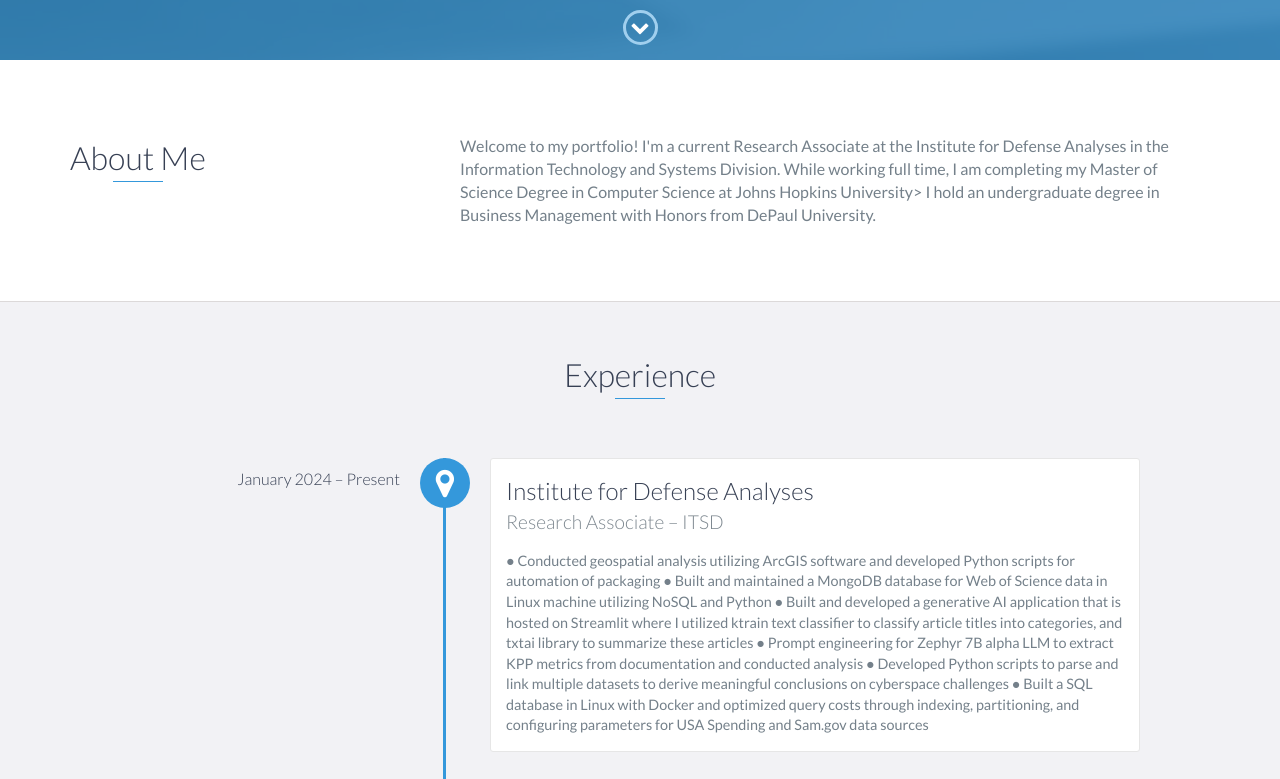
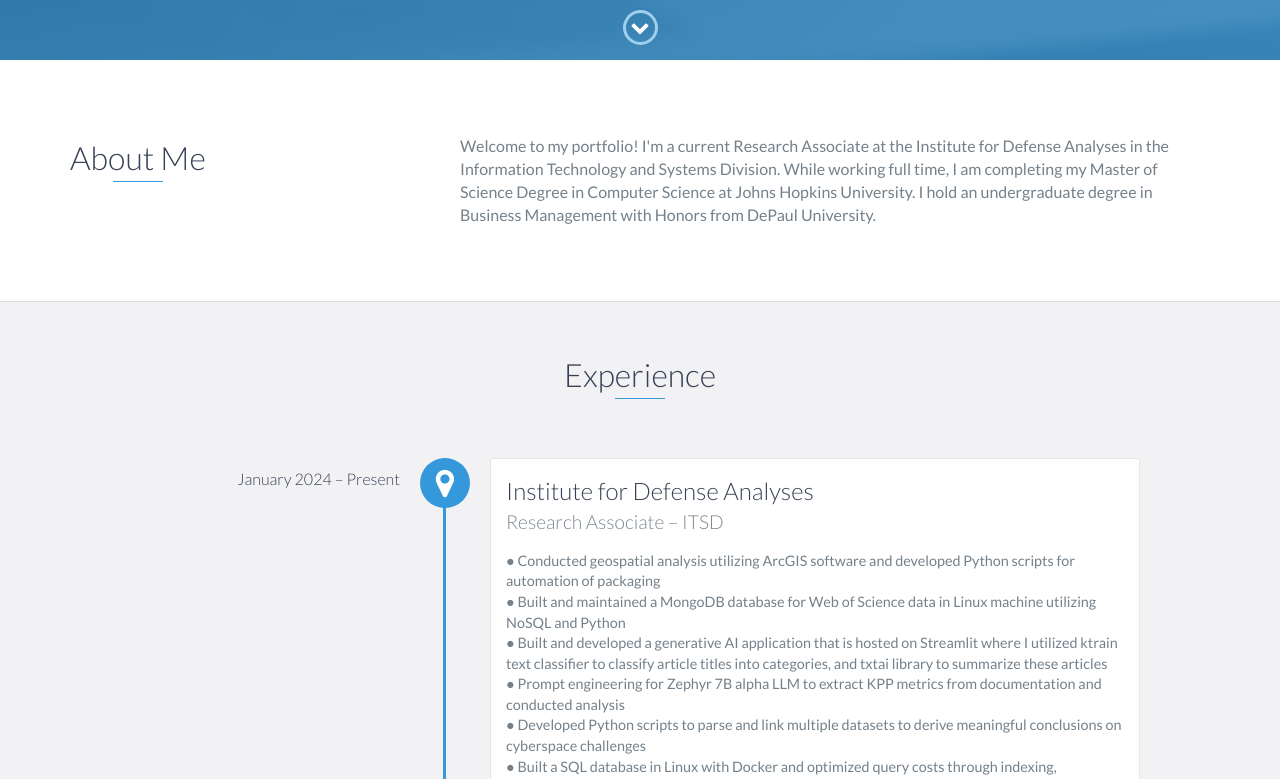
Before and after one commit to veetzaveri/github-portfolio, a website: page index.html in a window 1280 px wide. Shown: the part 740-1519 px from the top of the page. Drawn offline with nearby package versions, Linux system fonts and the light colour scheme.

Commit message:
Update index.html
Update index.html

```diff
--- a/index.html
+++ b/index.html
@@ -74,7 +74,7 @@
                 <div class="col-md-8">
                     <p>
                         Welcome to my portfolio! I'm a current Research Associate at the Institute for Defense Analyses in the Information Technology and Systems Division.
-                        While working full time, I am completing my Master of Science Degree in Computer Science at Johns Hopkins University> I hold an undergraduate degree in Business Management with Honors from DePaul University.
+                        While working full time, I am completing my Master of Science Degree in Computer Science at Johns Hopkins University. I hold an undergraduate degree in Business Management with Honors from DePaul University.
                     </p>
                 </div>
             </div>
@@ -89,11 +89,11 @@
                 <h3>Institute for Defense Analyses</h3>
                 <h4>Research Associate – ITSD</h4>
                 <p>
-                    ● Conducted geospatial analysis utilizing ArcGIS software and developed Python scripts for automation of packaging
-                    ● Built and maintained a MongoDB database for Web of Science data in Linux machine utilizing NoSQL and Python
-                    ● Built and developed a generative AI application that is hosted on Streamlit where I utilized ktrain text classifier to classify article titles into categories, and txtai library to summarize these articles
-                    ● Prompt engineering for Zephyr 7B alpha LLM to extract KPP metrics from documentation and conducted analysis
-                    ● Developed Python scripts to parse and link multiple datasets to derive meaningful conclusions on cyberspace challenges
+                    ● Conducted geospatial analysis utilizing ArcGIS software and developed Python scripts for automation of packaging<br>
+                    ● Built and maintained a MongoDB database for Web of Science data in Linux machine utilizing NoSQL and Python<br>
+                    ● Built and developed a generative AI application that is hosted on Streamlit where I utilized ktrain text classifier to classify article titles into categories, and txtai library to summarize these articles<br>
+                    ● Prompt engineering for Zephyr 7B alpha LLM to extract KPP metrics from documentation and conducted analysis<br>
+                    ● Developed Python scripts to parse and link multiple datasets to derive meaningful conclusions on cyberspace challenges<br>
                     ● Built a SQL database in Linux with Docker and optimized query costs through indexing, partitioning, and configuring parameters for USA Spending and Sam.gov data sources
                 </p>
             </div>
```
